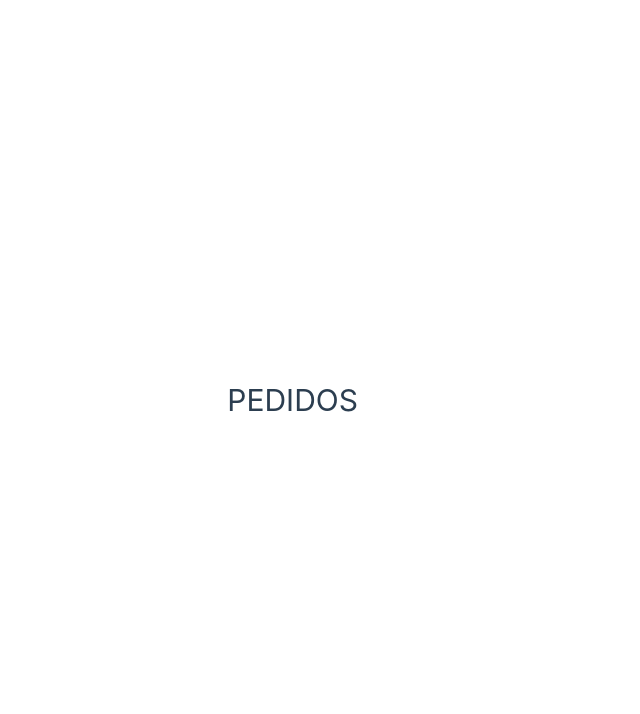
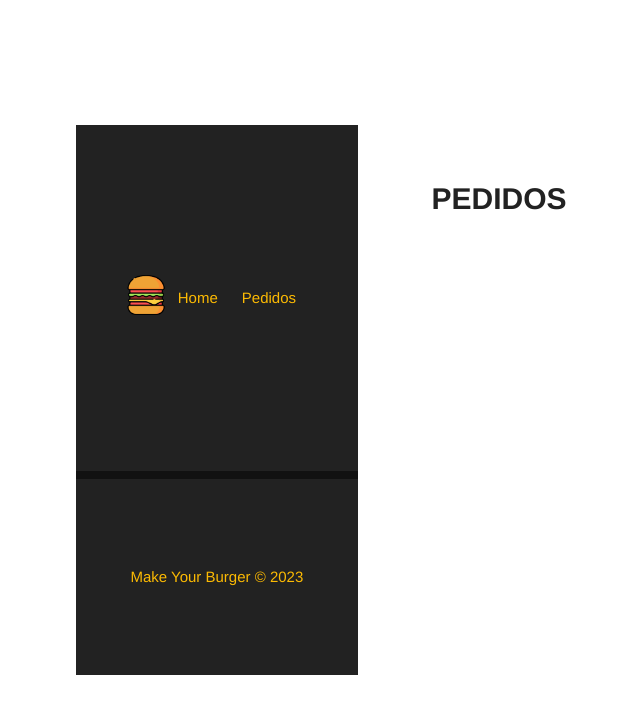
Before and after one commit to daricesousa/make-your-burger, a Vue app: page /orders in a window 1280 px wide. Shown: the top 714 px of the page, without its empty margins (282-922 px from the left). Built offline with nearby package versions, Linux system fonts and the light colour scheme.

Commit message:
Implements header and footer

```diff
--- a/src/App.vue
+++ b/src/App.vue
@@ -1,10 +1,40 @@
 <script setup>
 import { RouterLink, RouterView } from 'vue-router'
+import NavBar from './components/NavBar.vue'
+import FooterComp from './components/FooterComp.vue'
 
 
+const logo_src = "/img/logo.png";
+const app_name = "/img/logo.png";
 
 </script>
 
 <template>
+  <NavBar :logo=logo_src :alt=app_name />
   <RouterView />
+  <FooterComp />
 </template>
+
+<style>
+* {
+  font-family: Helvetica;
+  padding: 0;
+  margin: 0;
+  box-sizing: border-box;
+
+}
+
+.main-container {
+  margin: 50px;
+  min-height: 250px;
+}
+
+h1 {
+  text-align: center;
+  font-style: 42px;
+  margin-bottom: 30px;
+  color: #222;
+  font-weight: 700;
+
+}
+</style>
--- /dev/null
+++ b/src/components/BannerComp.vue
@@ -0,0 +1,30 @@
+<script setup>
+</script>
+
+
+<template>
+  <div id="main-banner">
+    <h1>Make Your Burger</h1>
+  </div>
+</template>
+
+<style scoped>
+#main-banner {
+  background-image: url('/img/burger.jpg');
+  /* background-position: 0 -250px; */
+  background-size: cover;
+  background-position: center;
+  height: 400px;
+  display: flex;
+  align-items: center;
+  /* justify-content: flex-start; */
+}
+
+
+#main-banner h1 {
+  color: #FFF;
+  /* text-align: center; */
+  font-size: 40px;
+  padding: 20px 40px;
+}
+</style>
--- /dev/null
+++ b/src/components/FooterComp.vue
@@ -0,0 +1,27 @@
+<script setup>
+
+</script>
+
+
+<template>
+  <footer>
+    <div id="footer">
+      <p>Make Your Burger &copy; 2023</p>
+    </div>
+  </footer>
+</template>
+
+<style scope>
+#footer {
+  height: 200px;
+  background-color: #222;
+  color: #FCBA03;
+  border-top: 4px solid #111;
+  align-items: center;
+  display: flex;
+  justify-content: center;
+  width: 100%;
+
+
+}
+</style>
--- /dev/null
+++ b/src/components/NavBar.vue
@@ -0,0 +1,50 @@
+<script setup>
+
+defineProps({
+  logo: String,
+  alt: String,
+})
+
+</script>
+
+
+<template>
+  <div id="nav">
+    <RouterLink to="/" id="logo-url"> <img :src=logo :alt=alt id="logo"> </RouterLink>
+    <RouterLink to="/">Home</RouterLink>
+    <RouterLink to="/orders">Pedidos</RouterLink>
+  </div>
+</template>
+
+<style scoped>
+#nav {
+  background-color: #222;
+  border-bottom: 4px solid #111;
+  padding: 15px 50px;
+  display: flex;
+  justify-content: flex-end;
+  align-items: center;
+}
+
+#nav #logo-url {
+  margin: auto;
+  margin-left: 0;
+}
+
+#logo {
+  width: 40px;
+  height: 40px;
+}
+
+#nav a {
+  color: #FCBA03;
+  text-decoration: none;
+  margin: 12px;
+  transition: .5s;
+
+}
+
+#nav a:hover {
+  color: #FFF
+}
+</style>
--- a/src/views/HomeView.vue
+++ b/src/views/HomeView.vue
@@ -1,4 +1,5 @@
 <script setup>
+import BannerComp from "../components/BannerComp.vue";
 </script>
 
 <template>
```
Also changed, not shown: src/components/BurgerForm.vue (added, +123 -0 lines), public/img/burger.jpg (added), public/img/logo.png (added).
